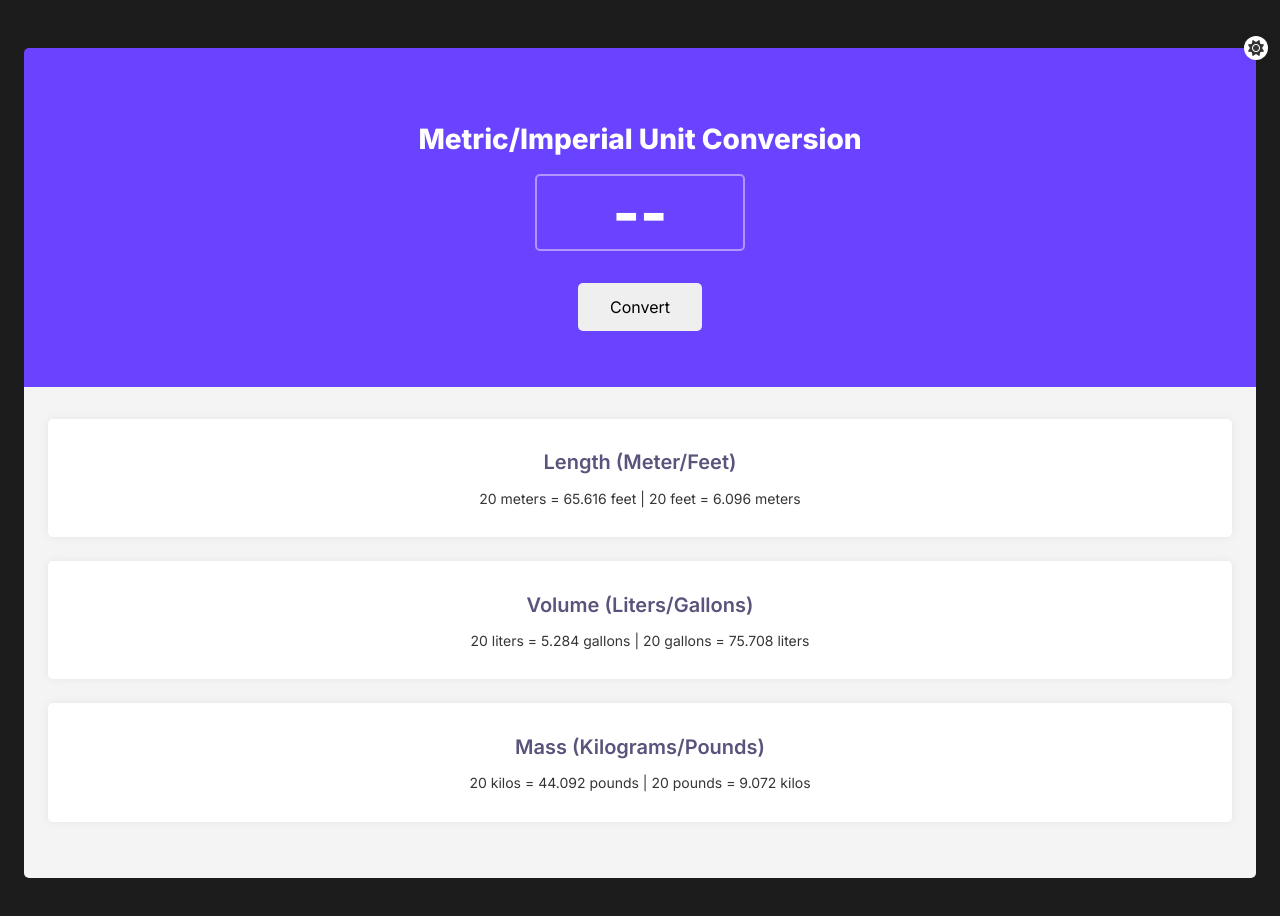
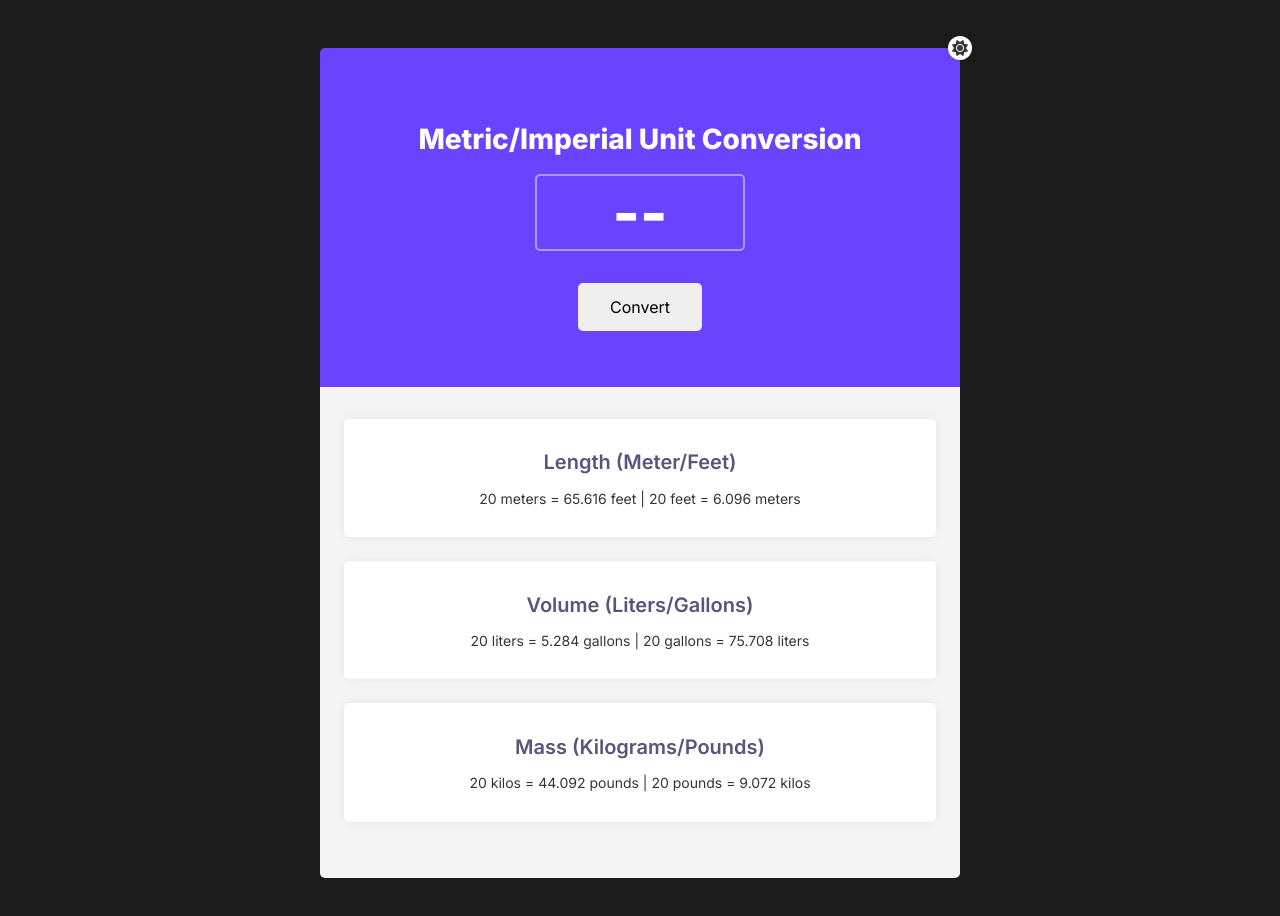
Before and after one commit to eugenesoch/unit-converter, a website: page index.html in a window 1280 px wide. Drawn offline with nearby package versions, Linux system fonts and the light colour scheme.

Commit message:
Adjusted sizing of the main element

```diff
--- a/index.css
+++ b/index.css
@@ -49,12 +49,14 @@ body {
     display: flex;
     flex-direction: column;;
     justify-content: center;
-    align-items: center;
     height: 100svh;
+
 }
 
 .wrapper {
     padding: 3rem 1.5rem;
+    max-width: 40rem;
+    margin: auto auto;
 }
 
 .hero {
```
